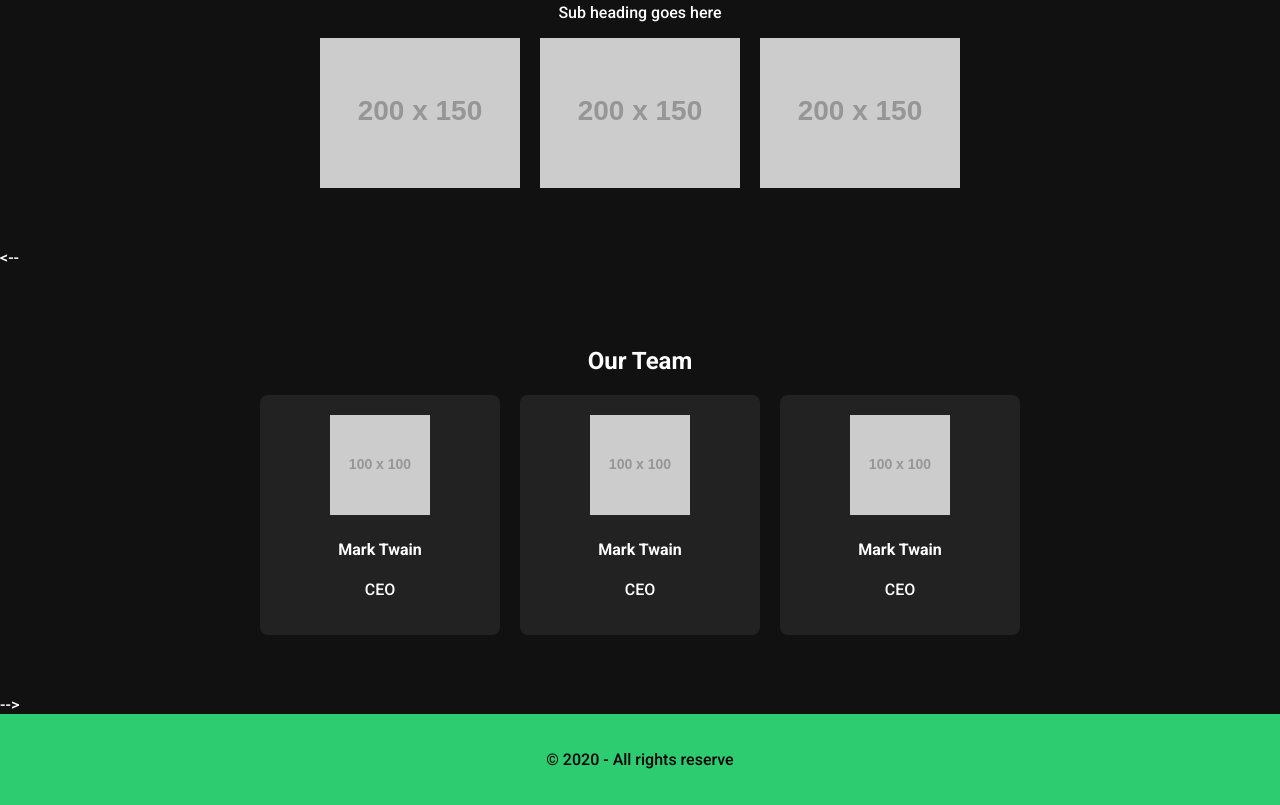
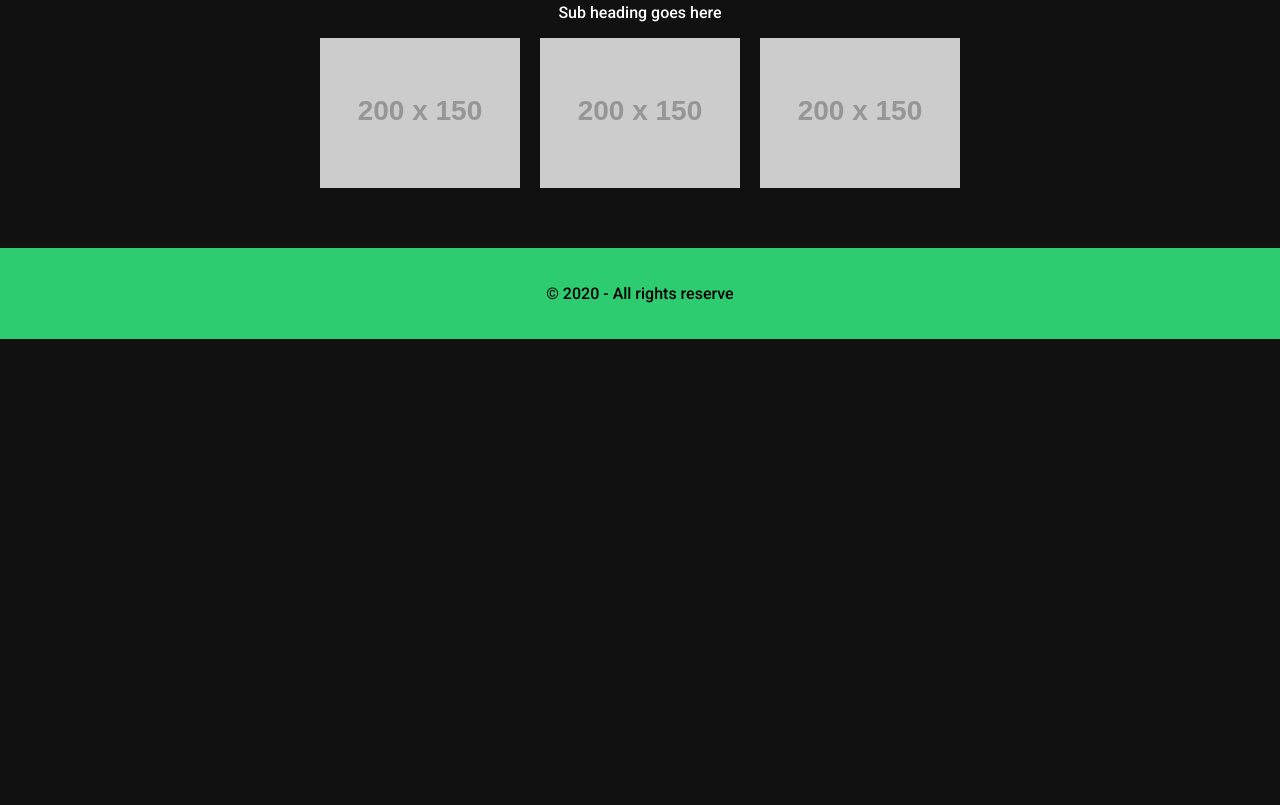
Before and after one commit to manisehgal/myportfolio, a plain HTML site: page index.html in a window 1280 px wide. Shown: the part 706-1511 px from the top of the page. After the commit the page ends 1045 px from the top, so only its background shows below. Drawn offline with Linux system fonts and the light colour scheme; placeholder pictures from the web are drawn by us.

Commit message:
Update index.html

```diff
--- a/index.html
+++ b/index.html
@@ -38,7 +38,7 @@
     </div>
   </section>
 
- <-- <section class="team">
+ <!-- <section class="team">
     <h2>Our Team</h2>
     <div class="members">
       <div class="member">
```
